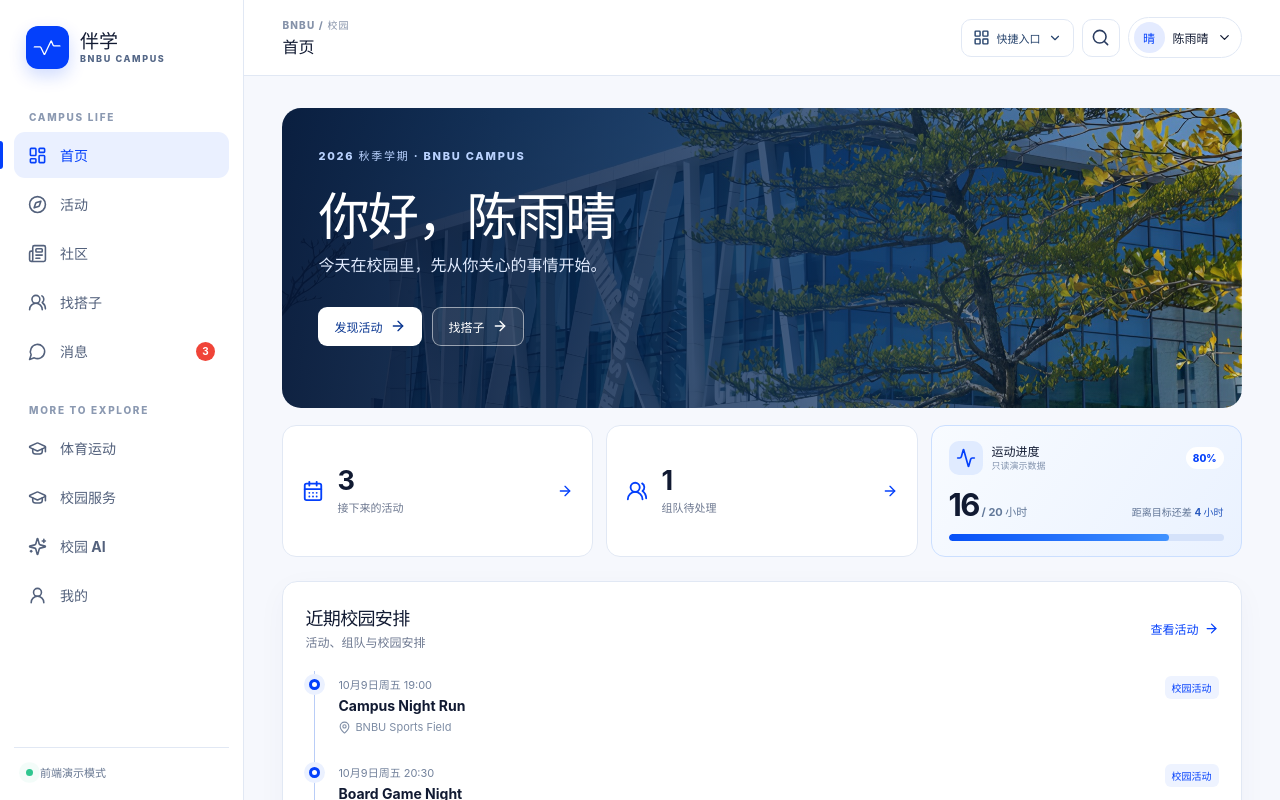
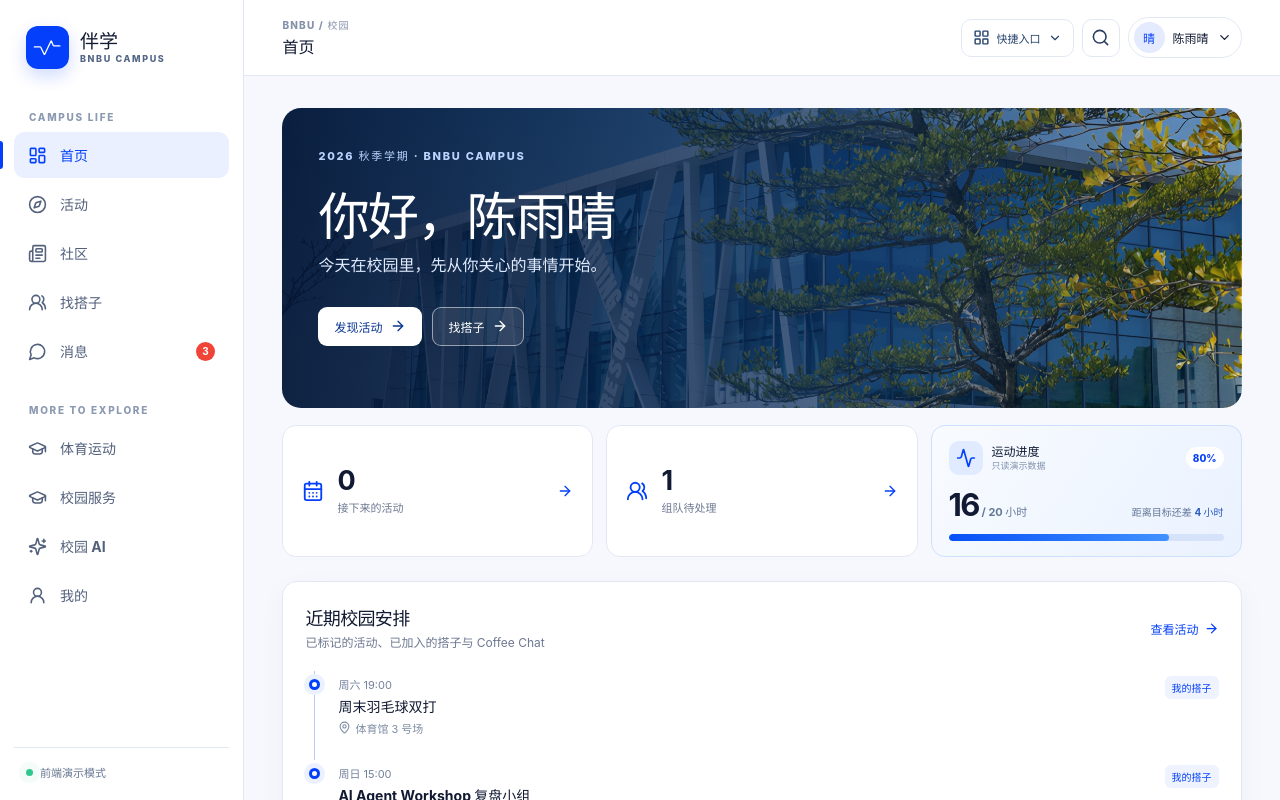
Before and after one commit to Luoyi-Gan/bnbu-banxue, a React (Vite) app: page /v2 in a window 1280 px wide. Shown: the top 800 px of the page. Built offline with nearby package versions, Linux system fonts and the light colour scheme.

Commit message:
Add student activity participation and unified personal schedule

```diff
--- a/src/v2/model.ts
+++ b/src/v2/model.ts
@@ -25,6 +25,7 @@ export interface V2State {
   likedPosts: string[]
   applications: { roomId: string; status: ReviewStatus }[]
   eventRegistrations: Record<string, 'going' | 'pending' | 'waitlist'>
+  participatingActivities: string[]
   localEvents: LocalEvent[]
   coffeeBookings: string[]
   joinedOrganizations: string[]
@@ -54,7 +55,7 @@ export const initialV2State: V2State = {
     { id: 'chat-ai', title: 'AI Agent Workshop 复盘小组', messages: [{ id: 'm2', from: '许宁', body: '我会带上活动笔记。', time: '17:16' }], unread: 1 },
   ],
   verifications: [{ id: 'verify-club', name: '校园摄影社', kind: 'club', organization: '校园摄影社', note: '申请社团认证，用于核实社团成员身份。', status: 'pending', reviewNote: '', date: '10月8日' }],
-  savedPosts: [], savedRooms: [], likedPosts: [], applications: [], eventRegistrations: {}, localEvents: [], coffeeBookings: [], joinedOrganizations: [],
+  savedPosts: [], savedRooms: [], likedPosts: [], applications: [], eventRegistrations: {}, participatingActivities: [], localEvents: [], coffeeBookings: [], joinedOrganizations: [],
   notifications: [{ id: 'n1', title: '新的组队申请', body: '李明申请加入你的 AI Agent 复盘小组', path: '/v2/partners/teams', read: false, date: '今天' }],
   preferences: { messages: true, teams: true, searchable: true, profilePreview: true },
   aiMessages: [{ id: 'ai-hello', from: 'assistant', body: '你好，我是奶蛙。可以帮你查找活动、校园服务和自己的安排。当前内容为本地演示数据。' }],
--- a/src/v2/store.tsx
+++ b/src/v2/store.tsx
@@ -6,7 +6,7 @@ import { hideRetiredContent } from './retiredContent'
 function readState(): V2State {
   try {
     const value = JSON.parse(window.localStorage.getItem(v2StorageKey) ?? 'null') as Partial<V2State> | null
-    if (value && Array.isArray(value.posts) && Array.isArray(value.rooms)) return hideRetiredContent({ ...initialV2State, ...value, preferences: { ...initialV2State.preferences, ...value.preferences } })
+    if (value && Array.isArray(value.posts) && Array.isArray(value.rooms)) return hideRetiredContent({ ...initialV2State, ...value, participatingActivities: Array.isArray(value.participatingActivities) ? [...new Set(value.participatingActivities.filter((id): id is string => typeof id === "string"))] : [], preferences: { ...initialV2State.preferences, ...value.preferences } })
   } catch { /* use seed */ }
   return initialV2State
 }
--- a/src/v2/student.tsx
+++ b/src/v2/student.tsx
@@ -2,7 +2,7 @@ import { Activity, ArrowRight, Bell, BookOpen, Bookmark, CalendarDays, CarFront,
 import { useEffect, useMemo, useState, type FormEvent } from 'react'
 import { Link, useLocation, useNavigate, useParams, useSearchParams } from 'react-router-dom'
 import FlexCarousel from '../components/reactbits/FlexCarousel/FlexCarousel'
-import { coffeeSlots, events, hosts, teachers } from '../data/mockData'
+import { events, hosts } from '../data/mockData'
 import { recommendationPhoto } from '../data/recommendationPhoto'
 import campusPhoto from '../assets/campus/home-background.jpg'
 import { CampusMap } from './CampusMap'
@@ -13,6 +13,7 @@ import { useV2 } from './useV2'
 import { Drawer, Empty, Modal, PageHeading, SectionHeading } from './ui'
 import { AnimatedSearchField } from './AnimatedSearchField'
 import { filterActivityItems, type ActivityItem, type ActivityPeriod, type ActivitySort, type ActivityStatus } from './activityFilters'
+import { studentSchedule, setActivityParticipation } from './studentSchedule'
 import { activityActor, canPublishActivity, changeActivityVisibility, createActivity, ownsActivity } from './activityPolicy'
 
 const formatWhen = (value: string) => new Intl.DateTimeFormat('zh-CN', { month: 'long', day: 'numeric', weekday: 'short', hour: '2-digit', minute: '2-digit' }).format(new Date(value))
@@ -27,9 +28,8 @@ function PulseHeart({ liked, count, onClick, label }: { liked: boolean; count: n
 
 export function V2Home() {
   const { state } = useV2()
-  const upcoming = events.filter((event) => new Date(event.endAt).getTime() > Date.now()).sort((a, b) => Date.parse(a.startAt) - Date.parse(b.startAt)).slice(0, 3)
-  const upcomingRooms = state.rooms.filter((room) => room.members.includes(studentName) && room.status === 'open').slice(0, 1)
-  const upcomingCoffee = state.coffeeBookings.map((id) => coffeeSlots.find((slot) => slot.id === id)).filter((slot) => slot && Date.parse(slot.endAt) > Date.now()).slice(0, 2)
+  const schedule = studentSchedule(state)
+  const upcoming = schedule.filter(item => item.kind === 'activity')
   const pending = state.applications.filter((item) => item.status === 'pending').length + state.rooms.reduce((count, room) => count + (room.owner === studentName ? room.requests.length : 0), 0)
   return <div className="v2-page v2-home">
     <section className="v2-home-hero" style={{ backgroundImage: `linear-gradient(95deg,rgba(4,22,54,.94),rgba(4,39,87,.72) 55%,rgba(4,24,54,.1)),url(${campusPhoto})` }}>
@@ -45,11 +45,9 @@ export function V2Home() {
         <div className="v2-sport-progress" role="progressbar" aria-label="运动目标完成进度" aria-valuenow={16} aria-valuemin={0} aria-valuemax={20}><span/></div>
       </Link>
     </div>
-    <div className="v2-home-grid v2-home-grid-single"><section className="v2-panel v2-home-timeline"><SectionHeading title="近期校园安排" detail="活动、组队与校园安排" action={<Link to="/v2/activities">查看活动 <ArrowRight size={15}/></Link>}/>
-      <div className="v2-timeline">{upcoming.map((event, index) => <Link to={`/v2/activities/${event.id}`} className="v2-timeline-item" style={{ animationDelay: `${index * 85}ms` }} key={event.id}><span className="v2-timeline-dot"/><span><small>{formatWhen(event.startAt)}</small><strong>{event.title}</strong><em><MapPin size={13}/>{event.location}</em></span><b>校园活动</b></Link>)}
-      {upcomingCoffee.map((slot) => { const teacher = teachers.find((person) => person.id === slot!.teacherId); return <Link to="/v2/me?tab=events" className="v2-timeline-item" key={slot!.id}><span className="v2-timeline-dot"/><span><small>{slot!.dateLabel} · {slot!.timeLabel}</small><strong>与{teacher?.name ?? '老师'}的 Coffee Chat</strong><em>一对一交流</em></span><b>已预约</b></Link> })}
-      {upcomingRooms.map((room) => <Link to="/v2/partners/teams" className="v2-timeline-item" key={room.id}><span className="v2-timeline-dot"/><span><small>{room.time}</small><strong>{room.title}</strong><em><MapPin size={13}/>{room.place}</em></span><b>我的组队</b></Link>)}
-      {!upcoming.length && !upcomingRooms.length && !upcomingCoffee.length && <div className="v2-timeline-empty"><span className="v2-timeline-dot"/><div><strong>安排从这里开始</strong><p>校园活动、组队和老师预约会出现在这里。</p><Link to="/v2/activities">探索校园活动 <ArrowRight size={14}/></Link></div></div>}</div>
+    <div className="v2-home-grid v2-home-grid-single"><section className="v2-panel v2-home-timeline"><SectionHeading title="近期校园安排" detail="已标记的活动、已加入的搭子与 Coffee Chat" action={<Link to="/v2/activities">查看活动 <ArrowRight size={15}/></Link>}/>
+      <div className="v2-timeline">{schedule.map((item, index) => <Link to={item.path} className="v2-timeline-item" style={{ animationDelay: `${index * 45}ms` }} key={item.id}><span className="v2-timeline-dot"/><span><small>{item.startAt ? formatWhen(item.startAt) : item.time}</small><strong>{item.title}</strong><em><MapPin size={13}/>{item.location}</em></span><b>{item.label}</b></Link>)}
+      {!schedule.length && <div className="v2-timeline-empty"><span className="v2-timeline-dot"/><div><strong>暂无近期安排</strong><p>标记参与活动、加入搭子或预约 Coffee Chat 后，会显示在这里。</p><Link to="/v2/activities">探索校园活动 <ArrowRight size={14}/></Link></div></div>}</div>
     </section></div>
   </div>
 }
@@ -131,6 +129,7 @@ export function V2Activities() {
         <div><UsersRound size={20}/><span><small>人数上限</small><strong>{active.capacity ? `${active.capacity} 人` : '未限定'}</strong></span></div>
         <div><Megaphone size={20}/><span><small>主办方</small><strong>{active.host}</strong></span></div>
       </div></section>
+      {state.role === 'student' && <div className="v2-detail-actions"><button type="button" className={`v2-button ${state.participatingActivities.includes(active.id) ? 'v2-button-secondary' : 'v2-button-primary'}`} aria-pressed={state.participatingActivities.includes(active.id)} disabled={!state.participatingActivities.includes(active.id) && (active.local?.status === 'draft' || Date.parse(active.endAt ?? active.startAt) <= Date.now())} onClick={() => setState(value => setActivityParticipation(value, active.id, !value.participatingActivities.includes(active.id)))}>{state.participatingActivities.includes(active.id) ? '取消参与标记' : '标记参与'}</button><span className="v2-form-note">{state.participatingActivities.includes(active.id) ? '已标记参与，将显示在首页近期校园安排中。' : '标记后加入个人安排，不占用活动名额。'}</span></div>}
       <section className="v2-event-detail-section"><h3>校园位置</h3><CampusMap key={active.id} location={active.location}/></section>
       {active.local && ownsActivity(state, active.local) && <div className="v2-detail-actions"><span className="v2-status-chip">我主办的活动</span><button type="button" className="v2-button v2-button-secondary" disabled={active.local.status === 'draft' && !permitted} onClick={() => changeVisibility(active.id)}>{active.local.status === 'published' ? '结束展示' : '重新展示'}</button></div>}
       {publishError && <p role="alert">{publishError}</p>}
--- /dev/null
+++ b/src/v2/studentSchedule.ts
@@ -0,0 +1,36 @@
+import { coffeeSlots, events, teachers } from '../data/mockData'
+import { studentName, type V2State } from './model'
+
+export function availableActivities(state: V2State) {
+  return [...events, ...state.localEvents.filter(event => event.status === 'published')]
+}
+
+export function setActivityParticipation(state: V2State, id: string, participating: boolean, now = Date.now()): V2State {
+  if (state.role !== 'student') return state
+  const marked = state.participatingActivities.filter(value => value !== id)
+  if (!participating) return { ...state, participatingActivities: marked }
+  const event = availableActivities(state).find(item => item.id === id)
+  if (!event || Date.parse('endAt' in event ? event.endAt : event.startAt) <= now) return state
+  return { ...state, participatingActivities: [...marked, id] }
+}
+
+export type StudentScheduleItem = { id: string; kind: 'activity' | 'room' | 'coffee'; title: string; time: string; startAt?: string; location: string; path: string; label: string }
+
+export function studentSchedule(state: V2State, now = Date.now()): StudentScheduleItem[] {
+  const items: StudentScheduleItem[] = []
+  for (const event of availableActivities(state)) {
+    if (!state.participatingActivities.includes(event.id) || Date.parse('endAt' in event ? event.endAt : event.startAt) <= now) continue
+    items.push({ id: `activity:${event.id}`, kind: 'activity', title: event.title, time: '', startAt: event.startAt, location: event.location, path: `/v2/activities/${event.id}`, label: '已标记参与' })
+  }
+  for (const room of state.rooms) {
+    if (room.status !== 'open' || !room.members.includes(studentName)) continue
+    // Existing room times are free text; keep them verbatim instead of inventing dates.
+    items.push({ id: `room:${room.id}`, kind: 'room', title: room.title, time: room.time || '时间待商定', location: room.place, path: '/v2/partners/teams', label: '我的搭子' })
+  }
+  for (const slot of coffeeSlots) {
+    if (!state.coffeeBookings.includes(slot.id) || Date.parse(slot.endAt) <= now) continue
+    const teacher = teachers.find(item => item.id === slot.teacherId)
+    items.push({ id: `coffee:${slot.id}`, kind: 'coffee', title: `与${teacher?.name ?? '老师'}的 Coffee Chat`, time: '', startAt: slot.startAt, location: teacher?.location ?? '地点待确认', path: '/v2/me?tab=events', label: 'Coffee Chat' })
+  }
+  return items.sort((a, b) => (a.startAt ? Date.parse(a.startAt) : Infinity) - (b.startAt ? Date.parse(b.startAt) : Infinity))
+}
```
Also changed, not shown: 4 other files (tests, documents, lock files or other folders).
